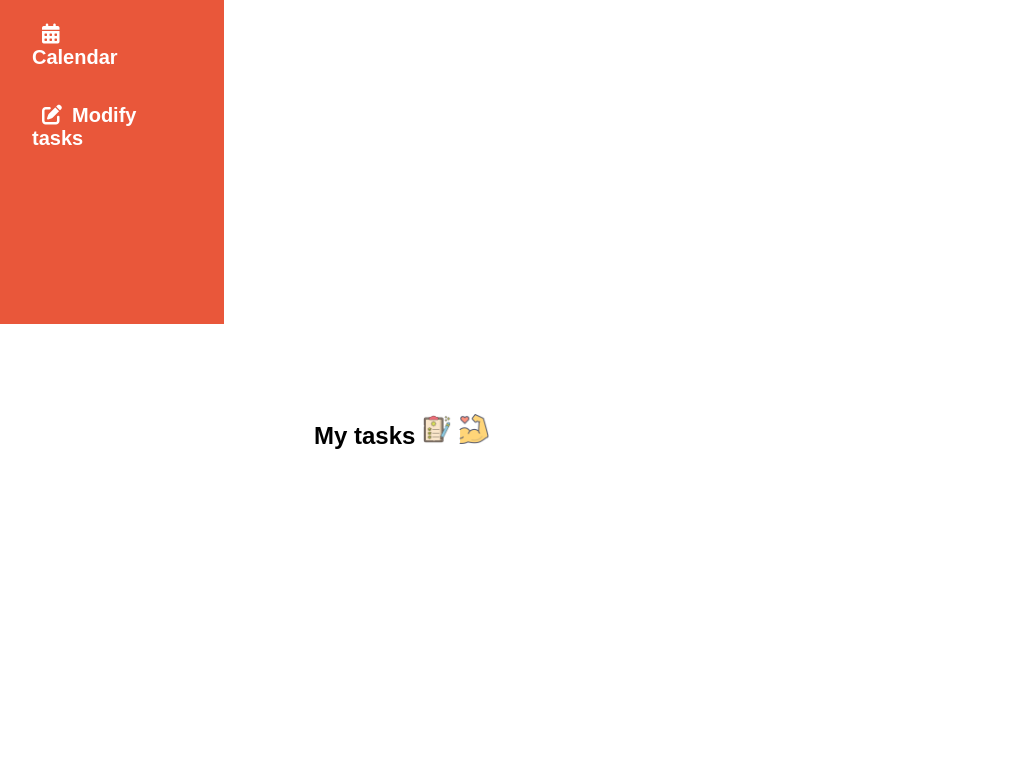
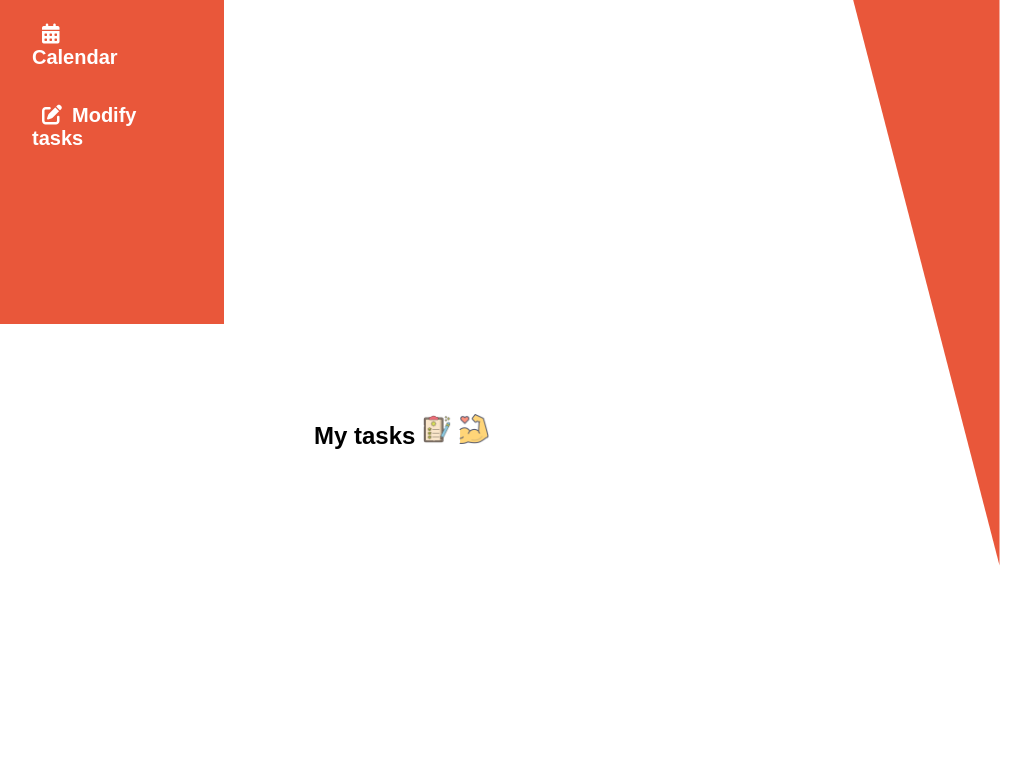
Before and after one commit to henry122000/to-do-app-henryd, a plain HTML site: page index.html in a window 1280 px wide. Shown: the part 476-1241 px from the top of the page, without its empty margins (32-1063 px from the left). Drawn offline with Linux system fonts and the light colour scheme; a web font is replaced by a local one.

Commit message:
decorate home

```diff
--- a/index.html
+++ b/index.html
@@ -29,6 +29,7 @@
                 <h1 style="font-size: 60px; color: #E9573A;">Welcome!!</h1> <br>
                 <h1 style="font-size: 30px; padding-bottom: 20px;">Productivity, made easy with a to-do list.</h1>
                 <a href="#toDo">Let's Start!</a>
+                <div class="triangle"></div>
             </section>
             <section id="toDo">
                 <h1>My tasks <img src="pics/toDo_icon.png"> <img src="pics/muscle_icon.png"></h1>
--- a/style.css
+++ b/style.css
@@ -64,13 +64,21 @@ main{
     height: 100vh;
     padding: 30vh 20vh;
 }
-
 #home a{
     color:#E9573A;
     cursor: pointer;
     font-size: 40px;
     font-weight: 600;
     margin-top: 50px;
+}
+.triangle{
+    width: 0px;
+    height: 0px;
+    border-style: solid;
+    border-width: 0 204px 207px 100vh;
+    /* right  height  left */
+    border-color: transparent transparent #E9573A transparent;
+    transform: rotate(270deg);
 }
 /* ---my task page--- */
 #toDo{
```
